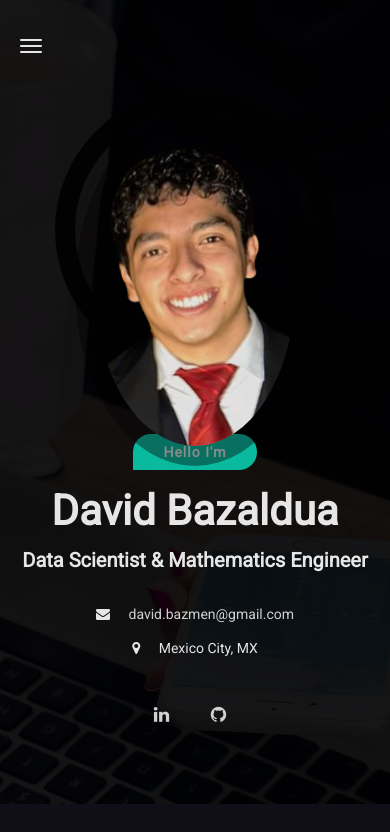
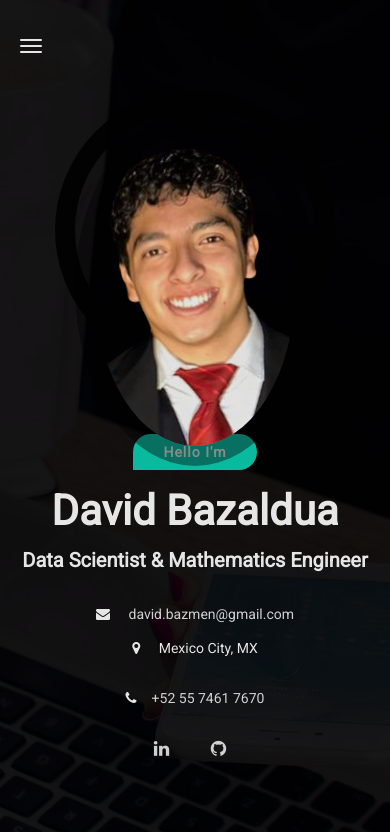
Before and after one commit to david-bazalduaa/David_Portfolio, a plain HTML site: page index.html in a window 390 px wide. Shown: the top 832 px of the page. Drawn offline with Linux system fonts and the light colour scheme; some packages are replaced by stand-ins of ours.

Commit message:
phone edit

```diff
--- a/index.html
+++ b/index.html
@@ -131,6 +131,7 @@
                                 <i class="fa fa-map-marker"></i>
                                 <address>Mexico City, MX</address>
                             </li>
+                            <li class="wow fadeInUp" data-wow-duration="0.8s" data-wow-delay="0.5s"><i class="fa fa-phone"></i><a href="callto:">+52 55 7461 7670</a></li>
                         </ul>
 
                         <ul class="social-icon wow fadeInUp" data-wow-duration="0.8s" data-wow-delay="0.7s">
```
